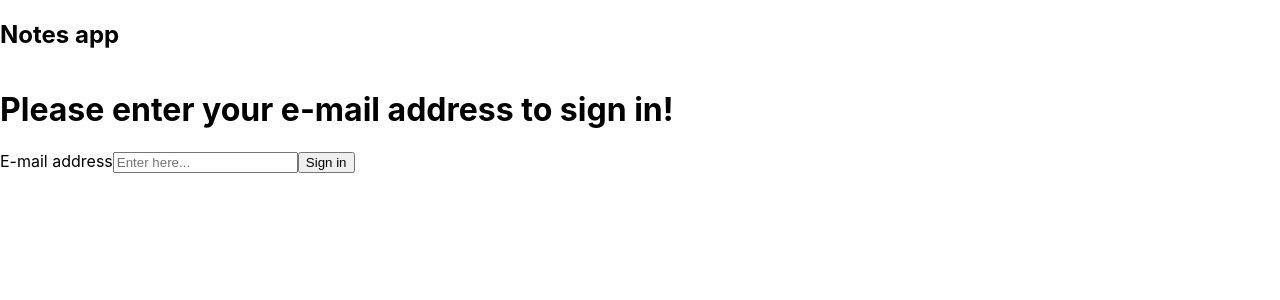
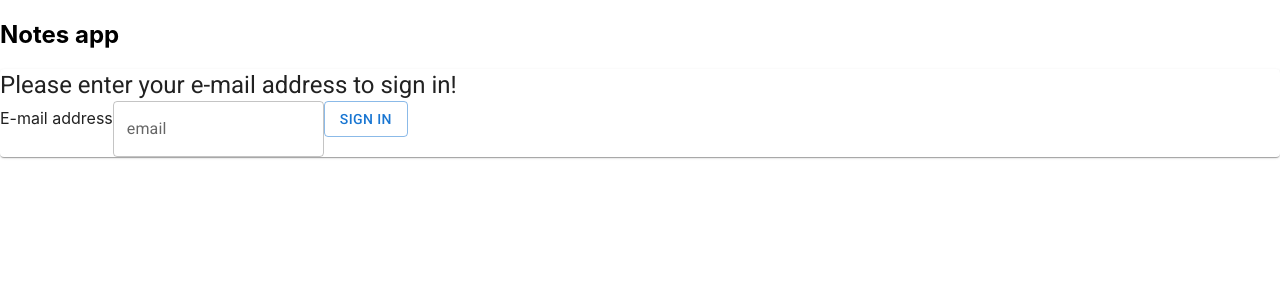
Before and after one commit to Joey-JJ/notes-react-supabase, a React (Create React App) app: page / in a window 1280 px wide. Shown: the top 300 px of the page. Built offline with nearby package versions, Linux system fonts and the light colour scheme; no server answers.

Commit message:
Installed mui, began styling auth component

```diff
--- a/package.json
+++ b/package.json
@@ -3,6 +3,11 @@
   "version": "0.1.0",
   "private": true,
   "dependencies": {
+    "@emotion/react": "^11.10.4",
+    "@emotion/styled": "^11.10.4",
+    "@fontsource/roboto": "^4.5.8",
+    "@mui/icons-material": "^5.10.6",
+    "@mui/material": "^5.10.8",
     "@supabase/supabase-js": "^2.0.0-rc.10",
     "@testing-library/jest-dom": "^5.16.5",
     "@testing-library/react": "^13.4.0",
--- a/public/index.html
+++ b/public/index.html
@@ -9,6 +9,10 @@
       content="Web site created using create-react-app"
     />
     <link rel="apple-touch-icon" href="%PUBLIC_URL%/logo192.png" />
+    <link
+      rel="stylesheet"
+      href="https://fonts.googleapis.com/css?family=Roboto:300,400,500,700&display=swap"
+    />
     <title>React App</title>
   </head>
   <body>
--- a/src/components/Auth.js
+++ b/src/components/Auth.js
@@ -1,5 +1,10 @@
 import React, { useState } from "react";
 import { supabase } from "../utils/supabaseClient";
+
+import Button from "@mui/material/Button";
+import TextField from "@mui/material/TextField";
+import Card from "@mui/material/Card";
+import Typography from "@mui/material/Typography";
 
 const Auth = () => {
   const [email, setEmail] = useState("");
@@ -19,11 +24,15 @@ const Auth = () => {
   };
 
   return (
-    <div>
-      <h1>Please enter your e-mail address to sign in!</h1>
+    <Card sx={{ minWidth: 275 }}>
+      <Typography variant="h5" component="div">
+        Please enter your e-mail address to sign in!
+      </Typography>
       <form onSubmit={submitHandler}>
         <label htmlFor="email">E-mail address</label>
-        <input
+        <TextField
+          variant="outlined"
+          label="email"
           id="email"
           type="email"
           placeholder="Enter here..."
@@ -31,11 +40,11 @@ const Auth = () => {
           onChange={(e) => setEmail(e.target.value)}
           disabled={loading}
         />
-        <button type="submit" disabled={loading}>
+        <Button variant="outlined" type="submit" disabled={loading}>
           Sign in
-        </button>
+        </Button>
       </form>
-    </div>
+    </Card>
   );
 };
 
```
Also changed, not shown: 1 other file (tests, documents, lock files or other folders).
